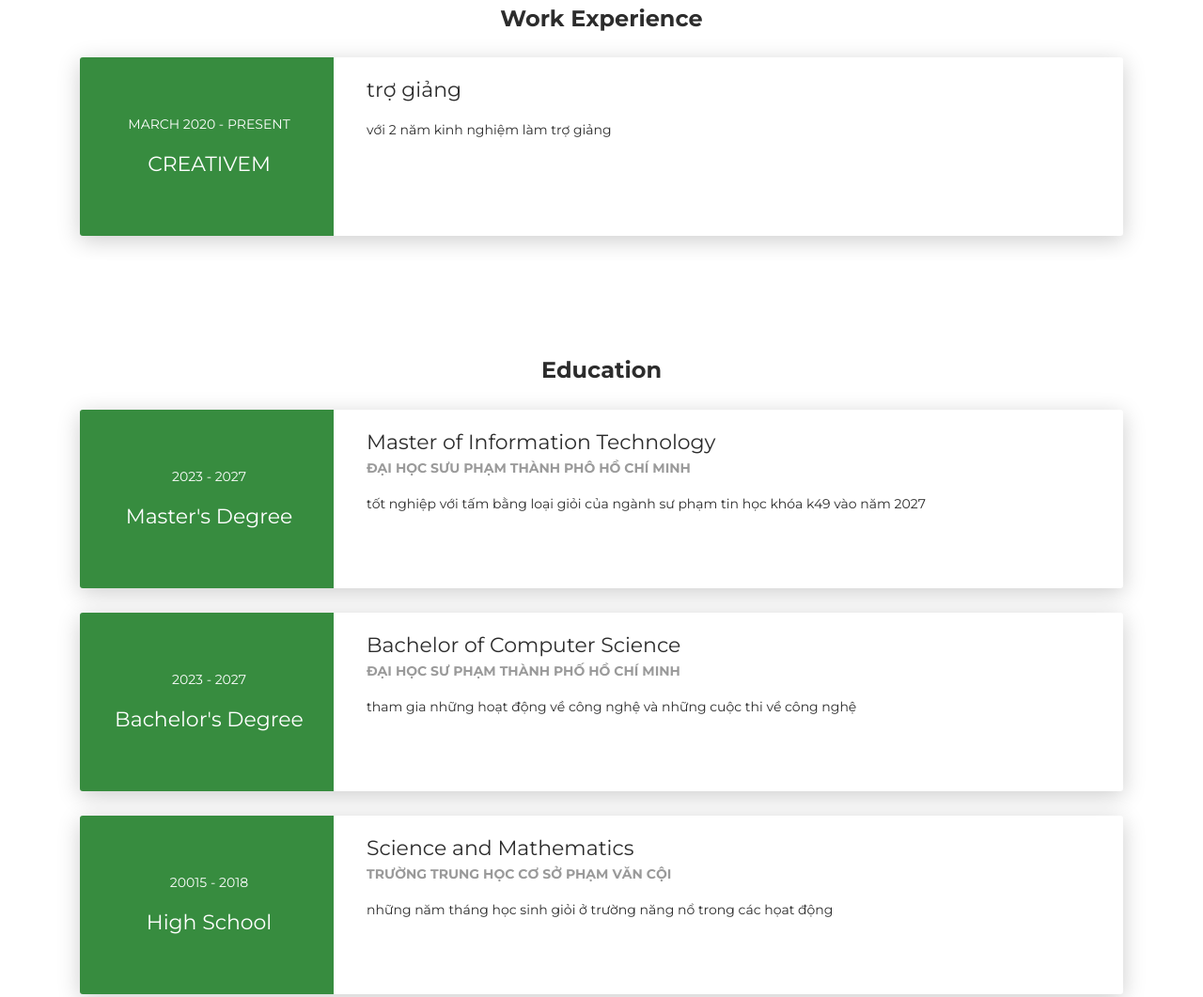
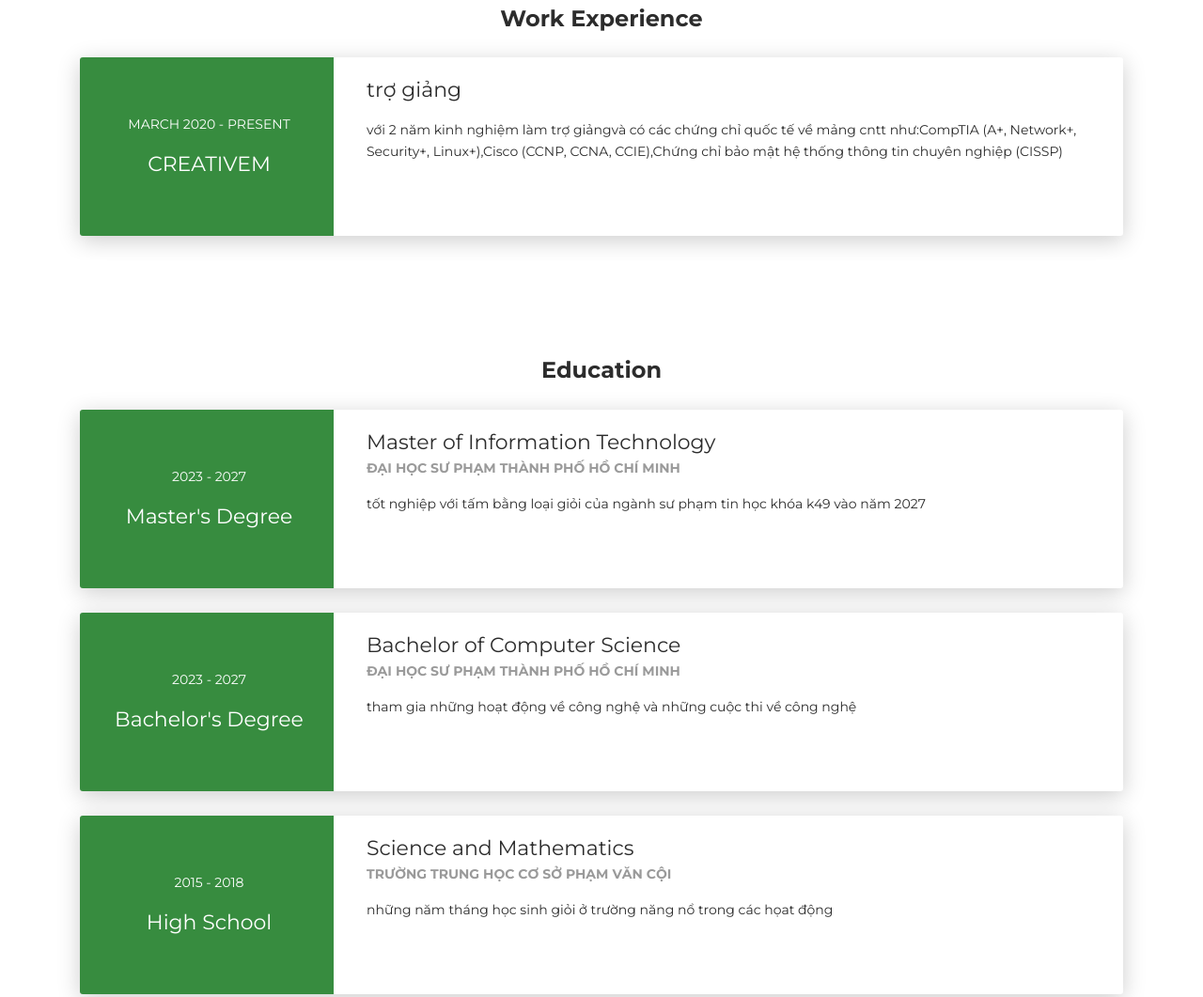
Before and after one commit to hoanglong2910/hoang-122, a plain HTML site: page index.html in a window 1280 px wide. Shown: the part 2436-3497 px from the top of the page at 94% size. Drawn offline with Linux system fonts and the light colour scheme.

Commit message:
Update index.html

```diff
--- a/index.html
+++ b/index.html
@@ -304,7 +304,7 @@
         <div class="col-md-9" data-aos="fade-left" data-aos-offset="50" data-aos-duration="500">
           <div class="card-body">
             <div class="h5">trợ giảng</div>
-            <p>với 2 năm kinh nghiệm làm trợ giảng</p>
+            <p>với 2 năm kinh nghiệm làm trợ giảngvà có các chứng chỉ quốc tế về mảng cntt như:CompTIA (A+, Network+, Security+, Linux+),Cisco (CCNP, CCNA, CCIE),Chứng chỉ bảo mật hệ thống thông tin chuyên nghiệp (CISSP)</p>
           </div>
         </div>
       </div>
@@ -326,7 +326,7 @@
         <div class="col-md-9" data-aos="fade-left" data-aos-offset="50" data-aos-duration="500">
           <div class="card-body">
             <div class="h5">Master of Information Technology</div>
-            <p class="category">đại học sưu phạm thành phô hồ chí minh</p>
+            <p class="category">đại học sư phạm thành phố hồ chí minh</p>
             <p>tốt nghiệp với tấm bằng loại giỏi của ngành sư phạm tin học khóa k49 vào năm 2027</p>
           </div>
         </div>
@@ -353,7 +353,7 @@
       <div class="row">
         <div class="col-md-3 bg-primary" data-aos="fade-right" data-aos-offset="50" data-aos-duration="500">
           <div class="card-body cc-education-header">
-            <p>20015 - 2018</p>
+            <p>2015 - 2018</p>
             <div class="h5">High School</div>
           </div>
         </div>
```
